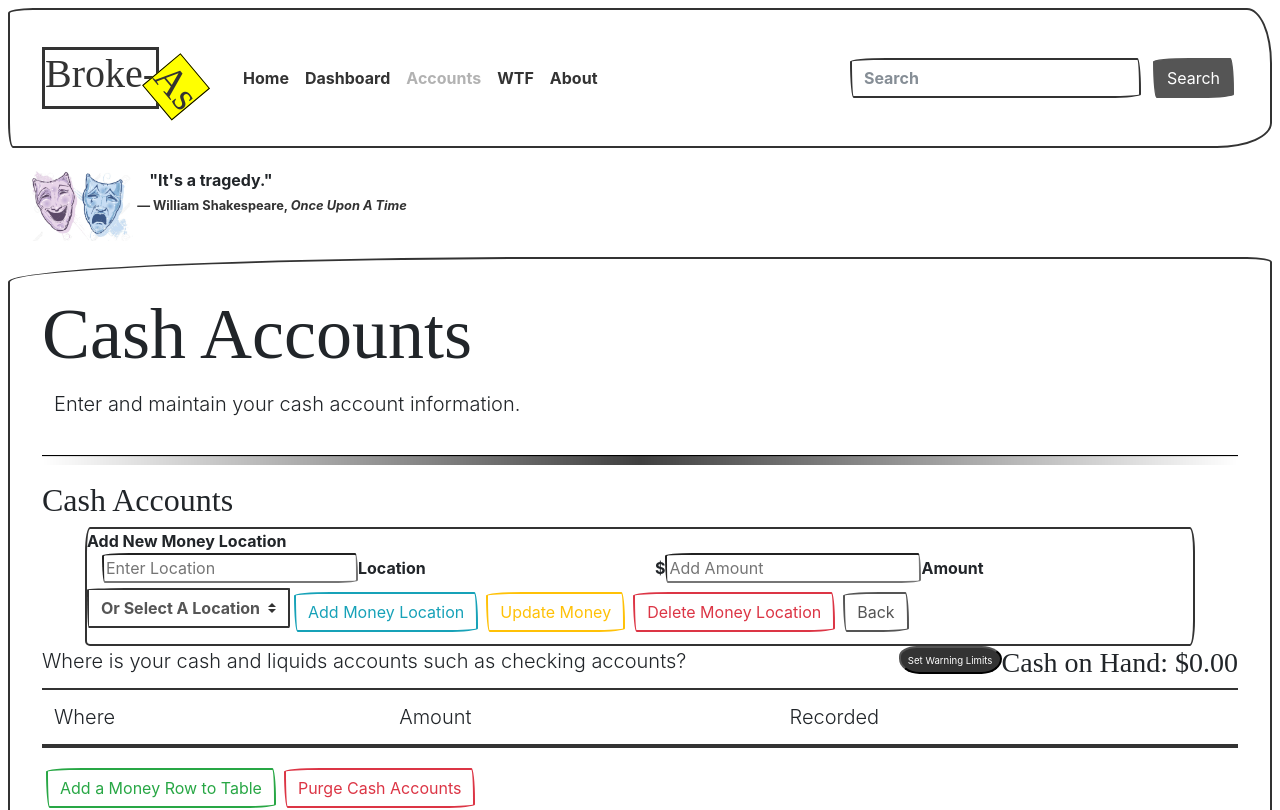
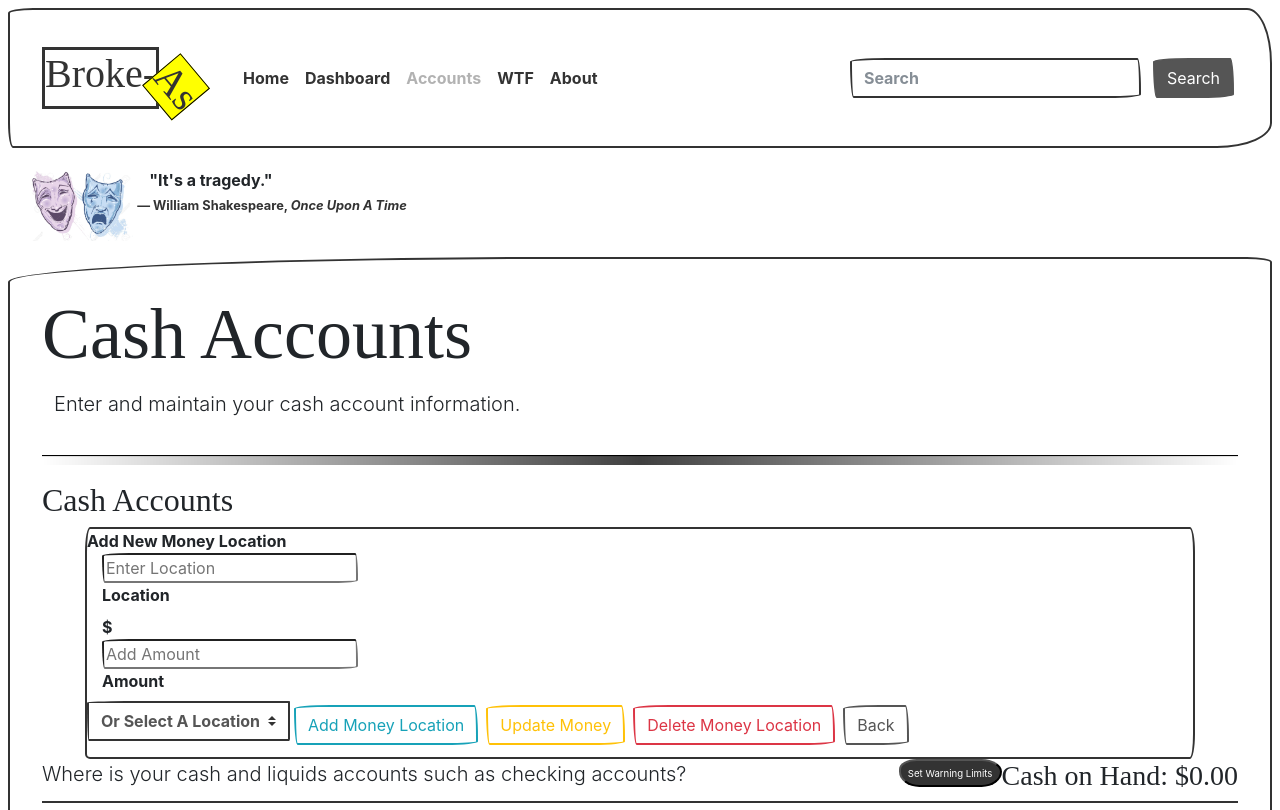
Before and after one commit to mtsafe/broke-as, a React (Create React App) app: page /accounts in a window 1280 px wide. Shown: the top 810 px of the page. Built offline with nearby package versions, Linux system fonts and the light colour scheme; a web font is replaced by a local one.

Commit message:
Created FormButtons
Created FormButtons to make the code for components smaller.

```diff
--- /dev/null
+++ b/src/pages/accounts-page/form-container/form-buttons/form-buttons.component.jsx
@@ -0,0 +1,19 @@
+import React from "react"
+
+import SubmitBtnContainer from "../../../../components/submit-btn-container/submit-btn-container.component"
+
+const FormButtons = ({ type }) => {
+  return (
+    <>
+      <SubmitBtnContainer type={type} />
+      <button
+        id={type + "-back-btn"}
+        className="btn btn-outline-secondary float-right"
+      >
+        <i className="fa fa-chevron-circle-left"></i> Back
+      </button>
+    </>
+  )
+}
+
+export default FormButtons
--- a/src/pages/accounts-page/form-container/form-container.component.jsx
+++ b/src/pages/accounts-page/form-container/form-container.component.jsx
@@ -1,41 +1,29 @@
 import React from "react"
 
 import Selector from "../../../components/selector/selector.component"
-import SubmitBtnContainer from "../../../components/submit-btn-container/submit-btn-container.component"
+import FormButtons from "./form-buttons/form-buttons.component"
+import DivFloatContainer from "../../../components/div-float-container/div-float-container.component"
 
-const FormContainer = ({ type }) => {
+const formInputFields = ({ type }) => {
   return (
-    <div id={type + "-form-container"} className="container">
-      {/* <!-- Form Card --> */}
-      <div className="card">
-        <div className="card-content">
-          <span className="card-title">Add New Money Location</span>
-          <form action="" className="col">
-            <div className="row">
-              {/* <!-- Form Fields --> */}
+    <>
       <div className="input-field col-sm-6">
-                <input
-                  type="text"
-                  placeholder="Enter Location"
-                  id={type + "-name"}
-                />
+        <input type="text" placeholder="Enter Location" id={type + "-name"} />
         <label htmlFor="cash-name">Location</label>
       </div>
       <div className="input-field col-sm-6">
         $
-                <input
-                  type="number"
-                  placeholder="Add Amount"
-                  id={type + "-amount"}
-                />
+        <input type="number" placeholder="Add Amount" id={type + "-amount"} />
         <label htmlFor="cash-amount">Amount</label>
       </div>
-              {/* <!-- Form Selector --> */}
-              <footer id={type + "-form-footer"}>
-                <div
-                  id={type + "-location-selector"}
-                  className="form-group float-left"
-                >
+    </>
+  )
+}
+
+const formLowerHalfContent = ({ type }) => {
+  return (
+    <>
+      <div id={type + "-location-selector"} className="form-group float-left">
         <Selector
           id={type + "-location-select"}
           className="custom-select"
@@ -51,15 +39,28 @@ const FormContainer = ({ type }) => {
           ]}
         />
       </div>
-                {/* <!-- Form Buttons --> */}
-                <SubmitBtnContainer type="cash" />
-                <button
-                  id={type + "-back-btn"}
-                  className="btn btn-outline-secondary float-right"
-                >
-                  <i className="fa fa-chevron-circle-left"></i> Back
-                </button>
-              </footer>
+      <FormButtons type={type} />
+    </>
+  )
+}
+
+const FormContainer = ({ type }) => {
+  return (
+    <div id={type + "-form-container"} className="container">
+      {/* <!-- Form Card --> */}
+      <div className="card">
+        <div className="card-content">
+          <span className="card-title">Add New Money Location</span>
+          <form action="" className="col">
+            <div className="row">
+              <DivFloatContainer
+                id={type + "-form-input-fields"}
+                content={formInputFields(type)}
+              />
+              <DivFloatContainer
+                id={type + "-form-lower-half"}
+                content={formLowerHalfContent(type)}
+              />
             </div>
           </form>
         </div>
```
Also changed, not shown: src/pages/accounts-page/form-container/form-buttons/form-buttons.styles.scss (added), 1 other file (tests, documents, lock files or other folders). Lines whose indentation alone changed are shown as unchanged.
